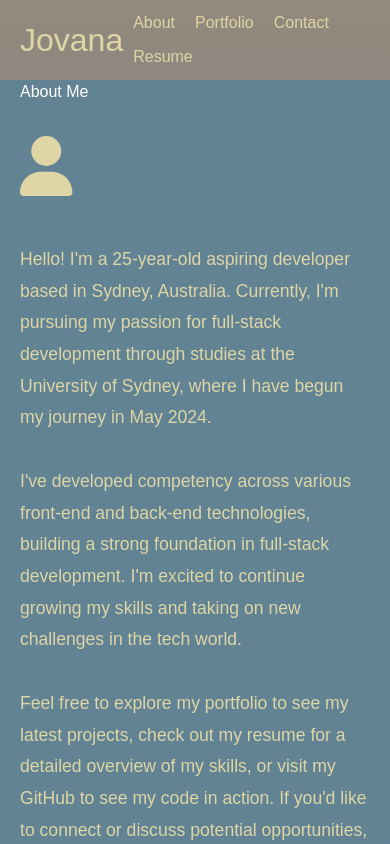
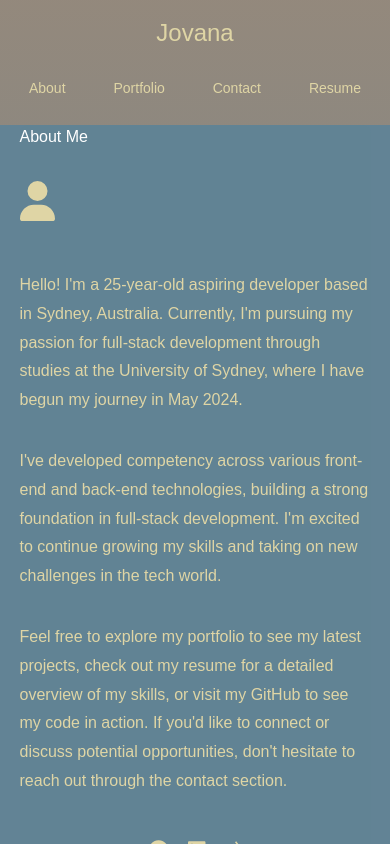
Before and after one commit to Jovana667/React-Portfolio, a React (Vite) app: page / in a window 390 px wide. Built offline with nearby package versions, Linux system fonts and the light colour scheme.

Commit message:
corrected responsiveness

```diff
--- a/src/styles/index.css
+++ b/src/styles/index.css
@@ -20,16 +20,20 @@ body {
   font-family: Arial, sans-serif;
   background-color: var(--color-slate);
   color: var(--color-light);
+  min-height: 100vh;
 }
 
 /* Layout Containers */
 .app-container {
   height: 100vh;
+  min-height: 100vh;
   overflow: hidden;
 }
 
 .page-container {
-  height: calc(100vh - 80px);
+  width: 90%;
+  height: auto;
+  min-height: calc(100vh - 80px);
   max-width: 1200px;
   margin: 0 auto;
   display: flex;
@@ -60,6 +64,11 @@ body {
 }
 
 /* Navigation */
+nav {
+  display: flex;
+  gap: 20px;
+}
+
 .nav-button {
   color: var(--color-beige);
   background: none;
@@ -68,23 +77,26 @@ body {
   cursor: pointer;
   font-size: 16px;
   transition: color 0.3s ease;
+  min-height: 44px;
+  display: flex;
+  align-items: center;
 }
 
 .nav-button:hover {
   color: var(--color-gold);
 }
 
-/* Common Page Elements */
+/* Page Title */
 .page-title {
   text-align: left;
   margin-bottom: 40px;
   font-size: 24px;
   color: var(--color-gold);
   font-weight: bold;
-  padding-left: 40px;
+  padding-left: clamp(10px, 5vw, 40px);
 }
 
-/* About Page */
+/* About Section */
 .about-container {
   min-height: calc(100vh - 100px);
   display: flex;
@@ -92,7 +104,7 @@ body {
   align-items: flex-start;
   max-width: 1000px;
   margin: 0 auto;
-  padding: 2rem 40px;
+  padding: 2rem clamp(10px, 5vw, 40px);
 }
 
 .user-icon-container {
@@ -100,7 +112,7 @@ body {
 }
 
 .user-icon {
-  font-size: 60px;
+  font-size: clamp(40px, 8vw, 60px);
   color: var(--color-beige);
 }
 
@@ -109,7 +121,7 @@ body {
   line-height: 1.8;
   max-width: 800px;
   color: var(--color-beige);
-  font-size: 1.1rem;
+  font-size: clamp(1rem, 2.5vw, 1.1rem);
 }
 
 /* Portfolio Grid */
@@ -118,8 +130,9 @@ body {
   grid-template-columns: repeat(2, 1fr);
   gap: 2rem;
   padding: 0 40px;
-  max-width: 1200px;
-  width: 100%;
+  max-width: 1400px;
+  width: 90%;
+  margin: 0 auto;
 }
 
 .project-card {
@@ -130,6 +143,8 @@ body {
   transition: transform 0.3s ease;
   background-color: var(--color-gray);
   box-shadow: 0 4px 6px rgba(0, 0, 0, 0.2);
+  width: 100%;
+  min-height: 300px;
 }
 
 .project-card:hover {
@@ -149,7 +164,7 @@ body {
   left: 0;
   right: 0;
   background: rgba(98, 131, 149, 0.9);
-  padding: 1rem;
+  padding: clamp(0.5rem, 2vw, 1rem);
   opacity: 0;
   transition: opacity 0.3s ease;
 }
@@ -161,14 +176,16 @@ body {
 .project-title {
   color: var(--color-beige);
   margin: 0;
-  font-size: 1.2rem;
+  font-size: clamp(1rem, 2.5vw, 1.2rem);
   text-align: center;
 }
 
 /* Contact Form */
 .contact-form {
-  width: 500px;
-  margin-left: 40px;
+  max-width: 500px;
+  width: 80%;
+  margin: 0 auto;
+  padding: 0 clamp(10px, 5vw, 40px);
 }
 
 .form-field {
@@ -179,13 +196,13 @@ body {
   display: block;
   color: var(--color-beige);
   margin-bottom: 5px;
-  font-size: 16px;
+  font-size: clamp(14px, 2.5vw, 16px);
 }
 
 .form-field input,
 .form-field textarea {
   width: 100%;
-  padding: 8px;
+  padding: 10px;
   background-color: rgba(150, 137, 123, 0.1);
   border: 1px solid var(--color-copper);
   border-radius: 4px;
@@ -205,56 +222,49 @@ body {
   box-shadow: 0 0 0 2px rgba(219, 173, 106, 0.2);
 }
 
-.submit-btn {
+/* Buttons */
+.submit-btn,
+.download-button {
   background-color: var(--color-copper);
   color: var(--color-light);
   border: none;
-  padding: 8px 24px;
+  padding: 12px 24px;
   cursor: pointer;
   font-size: 16px;
   border-radius: 4px;
   transition: all 0.3s ease;
+  min-height: 44px;
+  display: flex;
+  align-items: center;
+  justify-content: center;
 }
 
-.submit-btn:hover {
+.submit-btn:hover,
+.download-button:hover {
   background-color: var(--color-gold);
 }
 
-/* Resume Page */
+/* Resume Section */
 .resume-content {
-  padding: 0 40px;
+  padding: 0 clamp(10px, 5vw, 40px);
   max-width: 800px;
-  width: 100%;
+  width: 90%;
 }
 
 .download-button {
-  background-color: var(--color-copper);
-  color: var(--color-light);
-  padding: 12px 24px;
-  border: none;
-  border-radius: 4px;
-  font-size: 16px;
-  cursor: pointer;
-  display: flex;
-  align-items: center;
+  margin-bottom: 40px;
   gap: 10px;
-  margin-bottom: 40px;
-  transition: all 0.3s ease;
-}
-
-.download-button:hover {
-  background-color: var(--color-gold);
 }
 
 .proficiencies {
   display: grid;
   grid-template-columns: repeat(auto-fit, minmax(250px, 1fr));
-  gap: 40px;
+  gap: clamp(20px, 4vw, 40px);
   margin-top: 20px;
 }
 
 .proficiency-section h3 {
-  font-size: 20px;
+  font-size: clamp(18px, 3vw, 20px);
   margin-bottom: 15px;
   color: var(--color-gold);
 }
@@ -280,19 +290,22 @@ body {
 
 /* Social Links */
 .social-links {
-  margin-top: 2rem;
-  padding-bottom: 2rem;
+  padding: clamp(1rem, 3vw, 2rem) 0;
   display: flex;
   justify-content: center;
-  gap: 40px;
+  gap: clamp(20px, 4vw, 40px);
   width: 100%;
+  flex-wrap: wrap;
 }
 
 .social-links a {
   color: var(--color-beige);
-  font-size: 24px;
+  font-size: clamp(20px, 4vw, 24px);
   text-decoration: none;
   transition: all 0.2s ease;
+  min-height: 44px;
+  display: flex;
+  align-items: center;
 }
 
 .social-links a:hover {
@@ -300,18 +313,48 @@ body {
   transform: translateY(-2px);
 }
 
-/* Responsive Design */
+/* Media Queries */
 @media (max-width: 768px) {
+  .main-header {
+    height: auto;
+    padding: 15px;
+    flex-direction: column;
+    gap: 15px;
+  }
+
+  .main-header h1 {
+    font-size: 24px;
+  }
+
+  nav {
+    width: 100%;
+    justify-content: space-around;
+  }
+
   .projects-grid {
     grid-template-columns: 1fr;
-    gap: 1rem;
+    width: 85%;
+    gap: 1.5rem;
+    padding: 0;
   }
 
-  .main-header {
-    padding: 20px;
+  .project-card {
+    max-width: 100%;
   }
 
-  .page-container {
-    padding: 0 20px;
+  .download-button {
+    width: 100%;
   }
 }
+
+@media (max-width: 480px) {
+  .page-title {
+    font-size: 20px;
+    margin-bottom: 20px;
+  }
+
+  .nav-button {
+    font-size: 14px;
+    padding: 8px;
+  }
+}
--- a/tailwind.config.js
+++ b/tailwind.config.js
@@ -1,17 +1,14 @@
-// tailwind.config.js
 /** @type {import('tailwindcss').Config} */
 export default {
   content: ["./index.html", "./src/**/*.{js,ts,jsx,tsx}"],
   theme: {
     extend: {
-      colors: {
-        "navy-blue": "#1B2C4A",
-        "light-blue": "#8892b0",
-        "stripe-bg": "#e6e6e6",
-      },
-      fontFamily: {
-        serif: ["Georgia", "serif"],
-        sans: ["Helvetica", "Arial", "sans-serif"],
+      screens: {
+        xs: "480px",
+        sm: "640px",
+        md: "768px",
+        lg: "1024px",
+        xl: "1280px",
       },
     },
   },
```
